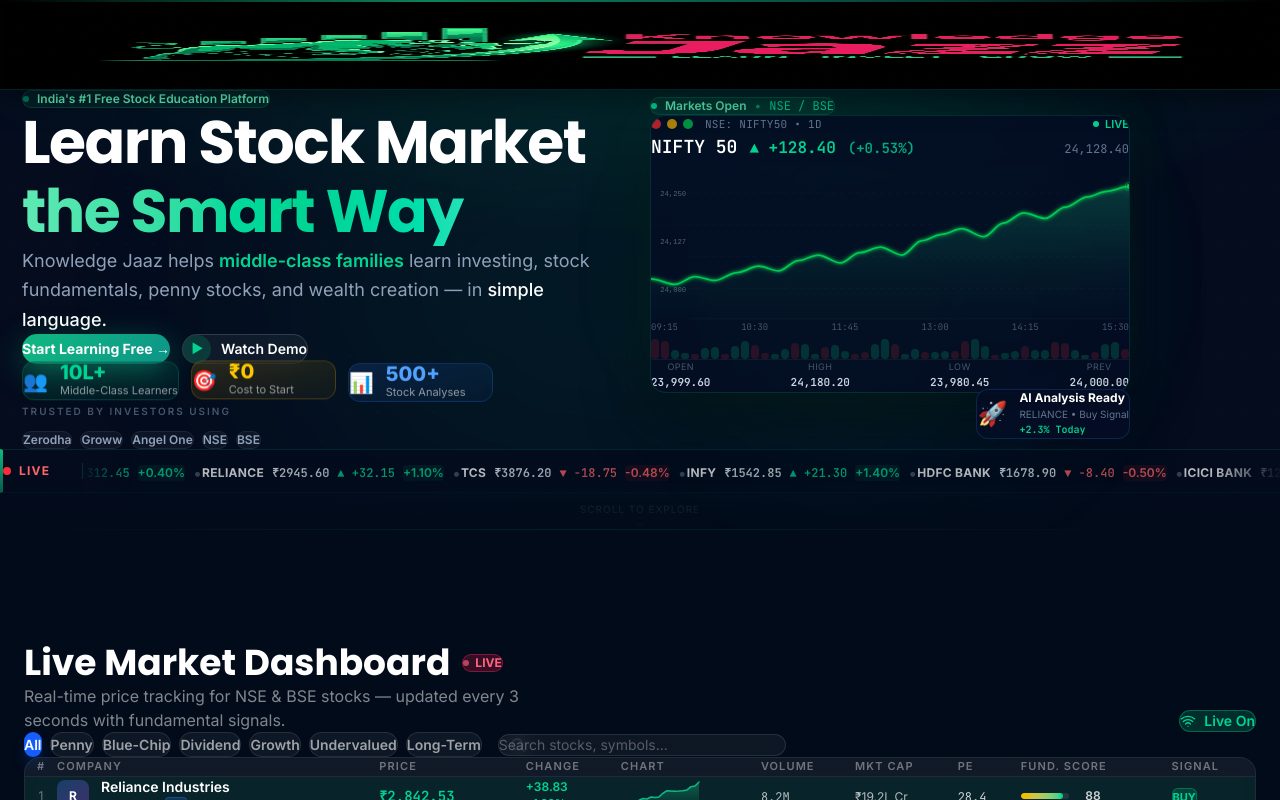
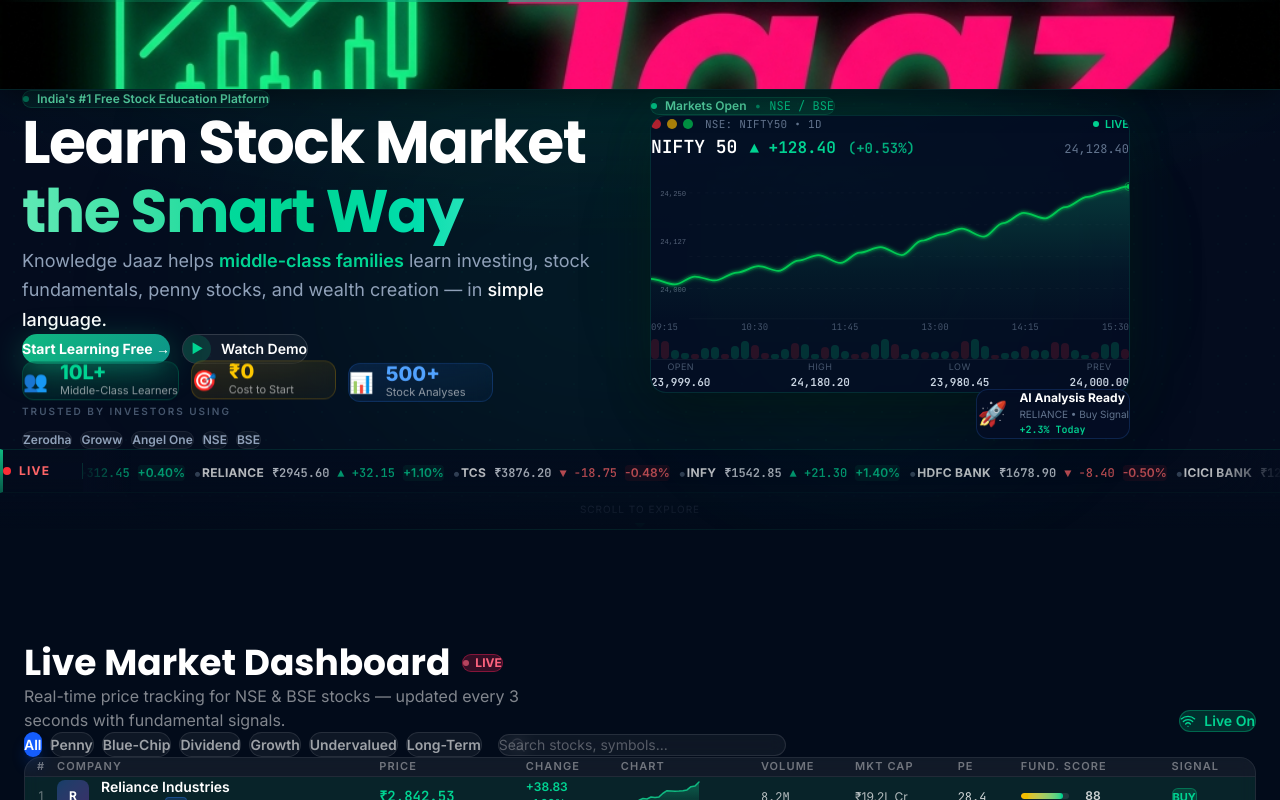
Before and after one commit to vishnuvamsi123/knowledge-jaaz, a Next.js app: page / in a window 1280 px wide. Shown: the top 800 px of the page. Built offline with nearby package versions, Linux system fonts and the light colour scheme.

Commit message:
feat: wide banner logo image for header - clearly readable, full left-to-right

```diff
--- a/src/components/layout/Header.tsx
+++ b/src/components/layout/Header.tsx
@@ -27,9 +27,9 @@
           style={{ background: 'linear-gradient(90deg, transparent, rgba(16,185,129,0.7), rgba(20,184,166,0.4), transparent)' }}
         />
 
-        {/* LOGO — stretches exactly to fill the header bar left-to-right */}
+        {/* LOGO BANNER — wide format, fills full width clearly */}
         <motion.img
-          src={`${basePath}/logo.png`}
+          src={`${basePath}/logo-banner.png`}
           alt="Knowledge Jaaz"
           initial={{ opacity: 0 }}
           animate={{ opacity: 1 }}
@@ -37,9 +37,9 @@
           style={{
             width: '100%',
             height: '100%',
-            objectFit: 'fill',   /* stretches to fill full width & height */
+            objectFit: 'cover',
+            objectPosition: 'center',
             display: 'block',
-            filter: 'drop-shadow(0 0 20px rgba(16,185,129,0.3))',
           }}
         />
       </header>
```
Also changed, not shown: public/logo-banner.png (added).
